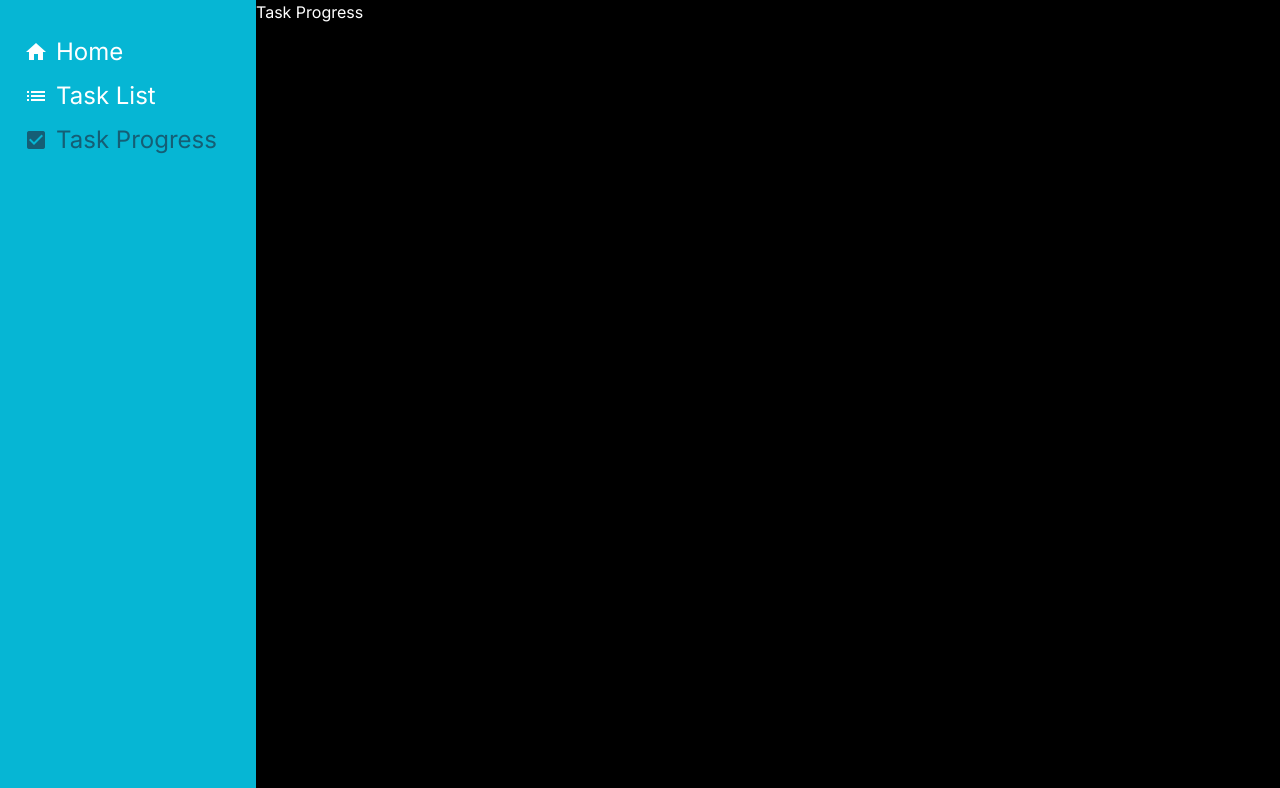
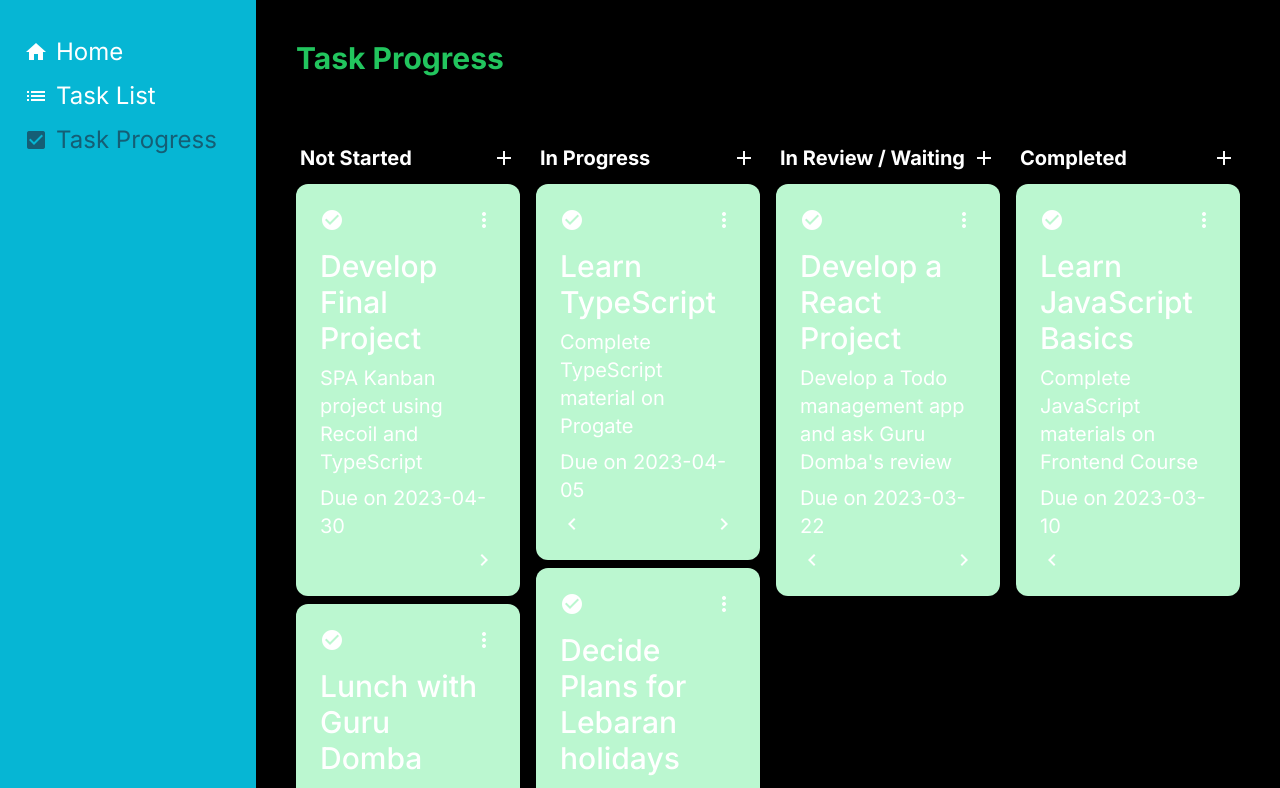
Before and after one commit to lazuardifirdaus/project-kanban, a Next.js app: page /task-progress in a window 1280 px wide. Shown: the top 788 px of the page. Built offline with nearby package versions, Linux system fonts and the light colour scheme.

Commit message:
Develop the layouts of TaskList and TaksProgress pages

```diff
--- a/src/app/(task-shared)/task-list/page.tsx
+++ b/src/app/(task-shared)/task-list/page.tsx
@@ -1,3 +1,5 @@
+import TaskList from '@/components/task-list/TaskList'
+
 export default function Page() {
-    return <p>Task List</p>
+  return <TaskList />
 }
--- a/src/app/(task-shared)/task-progress/page.tsx
+++ b/src/app/(task-shared)/task-progress/page.tsx
@@ -1,3 +1,4 @@
+import TaskProgress from '@/components/task-progress/TaskProgress'
 export default function Page() {
-    return <p>Task Progress</p>
+  return <TaskProgress />
 }
--- /dev/null
+++ b/src/components/task-list/TaskList.tsx
@@ -0,0 +1,36 @@
+'use client'
+import { tasksState } from '@/features/taskAtoms'
+import type { Task } from '@/types'
+import { useRecoilValue } from 'recoil'
+import TaskListItem from './TaskListItem'
+
+const TaskList = (): JSX.Element => {
+  const tasks: Task[] = useRecoilValue(tasksState)
+
+  return (
+    <div className="w-full p-10">
+      <h1 className="text-green-500 mb-16 font-bold text-3xl">Your Tasks</h1>
+      <div className="flex mb-8 gap-x-4">
+        <button className="p-4 flex items-center bg-cyan-500 text-white gap-x-2 relative">
+          <span className="material-icons">add</span>Add task
+        </button>
+        <button className="p-4 flex items-center bg-cyan-500 text-white gap-x-2 relative">
+          <span className="material-icons">sort</span>Filter tasks
+        </button>
+      </div>
+      <div>
+        <div className="flex text-2xl border-b border-b-gray-300 *:p-4">
+          <div className="w-1/4">Task Name</div>
+          <div className="w-[30%]">Detail</div>
+          <div className="w-1/5">Due Date</div>
+          <div className="w-[15%]">Progress</div>
+        </div>
+        {tasks.map((task: Task) => {
+          return <TaskListItem task={task} key={task.id} />
+        })}
+      </div>
+    </div>
+  )
+}
+
+export default TaskList
--- /dev/null
+++ b/src/components/task-list/TaskListItem.tsx
@@ -0,0 +1,39 @@
+import type { Task } from '@/types'
+
+interface TaskListItemProps {
+  task: Task
+}
+
+const getProgressCategory = (progressOrder: number): string => {
+  switch (progressOrder) {
+    case 1:
+      return 'Not Started'
+    case 2:
+      return 'In Progress'
+    case 3:
+      return 'Waiting/In Review'
+    case 4:
+      return 'Completed'
+    default:
+      return 'Not Started'
+  }
+}
+
+const TaskListItem = ({ task }: TaskListItemProps): JSX.Element => {
+  return (
+    <div className="flex items-stretch border-b border-b-gray-300 text-xl relative *:p-4 *:flex *:items-center  *:border-r-gray-300">
+      <div className="w-1/4 border-r">
+        <span className="material-icons">check_circle</span>
+        {task.title}
+      </div>
+      <div className="w-[30%] border-r">{task.detail}</div>
+      <div className="w-1/5 border-r">{task.dueDate}</div>
+      <div className="w-[15%] border-r-0">{getProgressCategory(task.progressOrder)}</div>
+      <div>
+        <span className="material-icons">more_horiz</span>
+      </div>
+    </div>
+  )
+}
+
+export default TaskListItem
--- /dev/null
+++ b/src/components/task-progress/TaskCard.tsx
@@ -0,0 +1,30 @@
+import type { Task } from '@/types'
+
+interface TaskCardProps {
+  task: Task
+}
+
+const TaskCard = ({ task }: TaskCardProps): JSX.Element => {
+  const isStarted = task.progressOrder === 1
+  return (
+    <div className="bg-green-200 p-6 rounded-xl my-2 flex flex-col gap-y-2 text-xl relative">
+      <div className="flex justify-between">
+        <div className="material-icons">check_circle</div>
+        <div className="material-icons cursor-pointer">more_vert</div>
+      </div>
+      <p className="text-3xl font-medium mt-2">{task.title}</p>
+      <div>
+        <p>{task.detail}</p>
+      </div>
+      <div>
+        <p>Due on {task.dueDate}</p>
+      </div>
+      <div className={`flex ${isStarted ? 'justify-end' : 'justify-between'}`}>
+        {task.progressOrder !== 1 && <button className="material-icons">chevron_left</button>}
+        {task.progressOrder !== 4 && <button className="material-icons">chevron_right</button>}
+      </div>
+    </div>
+  )
+}
+
+export default TaskCard
--- /dev/null
+++ b/src/components/task-progress/TaskColumn.tsx
@@ -0,0 +1,26 @@
+import TaskCard from './TaskCard'
+import type { Task } from '@/types'
+
+interface TaskColumnProps {
+  columnTitle: string
+  columnId: number
+  tasks: Task[]
+}
+
+const TaskColumn = ({ columnTitle, tasks, columnId }: TaskColumnProps): JSX.Element => {
+  return (
+    <div className="max-w-[400px]">
+      <div className="flex justify-between items-center p-1">
+        <h2 className="font-bold text-xl">{columnTitle}</h2>
+        <div className="material-icons cursor-pointer">add</div>
+      </div>
+      <div>
+        {tasks.map((task: Task) => {
+          return <TaskCard key={task.id} task={task} />
+        })}
+      </div>
+    </div>
+  )
+}
+
+export default TaskColumn
--- /dev/null
+++ b/src/components/task-progress/TaskProgress.tsx
@@ -0,0 +1,34 @@
+'use client'
+import {
+  completedTasksSelector,
+  inProgressTasksSelector,
+  notStartedTasksSelector,
+  waitingTasksSelector,
+} from '@/features/taskSelector'
+import type { Task } from '@/types'
+import { useRecoilValue } from 'recoil'
+import TaskColumn from './TaskColumn'
+
+const TaskProgress = (): JSX.Element => {
+  const notStartedTasks: Task[] = useRecoilValue(notStartedTasksSelector)
+
+  const inProgressTasks: Task[] = useRecoilValue(inProgressTasksSelector)
+
+  const waitingTasks: Task[] = useRecoilValue(waitingTasksSelector)
+
+  const completedTasks: Task[] = useRecoilValue(completedTasksSelector)
+
+  return (
+    <div className="w-full p-10">
+      <h1 className="text-green-500 mb-16 font-bold text-3xl">Task Progress</h1>
+      <div className="grid grid-cols-4 gap-x-4">
+        <TaskColumn columnTitle="Not Started" tasks={notStartedTasks} />
+        <TaskColumn columnTitle="In Progress" tasks={inProgressTasks} />
+        <TaskColumn columnTitle="In Review / Waiting" tasks={waitingTasks} />
+        <TaskColumn columnTitle="Completed" tasks={completedTasks} />
+      </div>
+    </div>
+  )
+}
+
+export default TaskProgress
--- a/src/components/tasks/TaskSummary.tsx
+++ b/src/components/tasks/TaskSummary.tsx
@@ -22,7 +22,7 @@ const TaskSummary = (): JSX.Element => {
       <div className="text-white bg-green-500 flex items-center justify-center mb-10 p-4 gap-x-2">
         <span className="material-icons">list</span>
         <h2>
-          You still have {uncompletedTasks.length} {uncompletedTasks.length <= 1 ? 'task' : 'tasks'}
+          You still have {uncompletedTasks.length} {uncompletedTasks.length <= 1 ? 'task' : 'tasks'}{' '}
           left
         </h2>
       </div>
--- a/src/features/taskSelector.tsx
+++ b/src/features/taskSelector.tsx
@@ -19,3 +19,30 @@ export const completedTasksSelector = selector<Task[]>({
     })
   },
 })
+
+export const waitingTasksSelector = selector<Task[]>({
+  key: 'waiting_tasks',
+  get: ({ get }) => {
+    return get(tasksState).filter((task) => {
+      return task.progressOrder === 3
+    })
+  },
+})
+
+export const inProgressTasksSelector = selector<Task[]>({
+  key: 'in_progress_tasks',
+  get: ({ get }) => {
+    return get(tasksState).filter((task) => {
+      return task.progressOrder === 2
+    })
+  },
+})
+
+export const notStartedTasksSelector = selector<Task[]>({
+  key: 'not_started_tasks',
+  get: ({ get }) => {
+    return get(tasksState).filter((task) => {
+      return task.progressOrder === 1
+    })
+  },
+})
```
